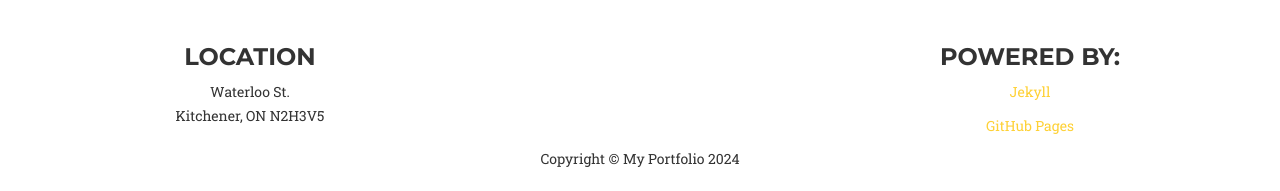
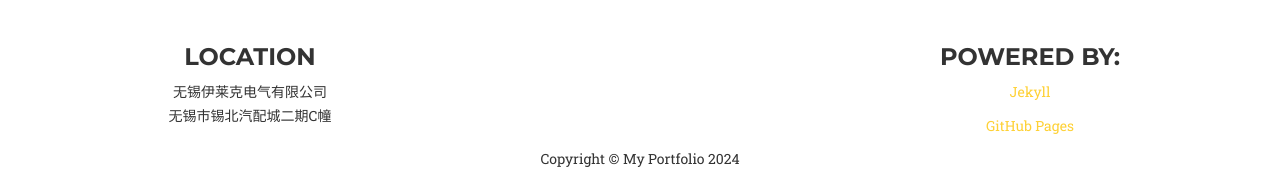
Before and after one commit to wxelec/wxelec.github.io, a Jekyll site: the page built from index.html, in a window 1280 px wide and 900 px high, scrolled down 5564 px. Shown: the part 706-897 px from the top of the window. Built offline with Jekyll 4.4.1, drawn with Linux system fonts in a browser that asks for light colours; some web fonts are replaced.

Commit message:
Update _config.yml

```diff
--- a/_config.yml
+++ b/_config.yml
@@ -20,8 +20,8 @@ social:
 
 # Postal address (add as many lines as necessary)
 address:
-  - line: Waterloo St.
-  - line: Kitchener, ON N2H3V5
+  - line: 无锡伊莱克电气有限公司
+  - line: 无锡市锡北汽配城二期C幢
 
 # Build settings
 markdown: kramdown
```
